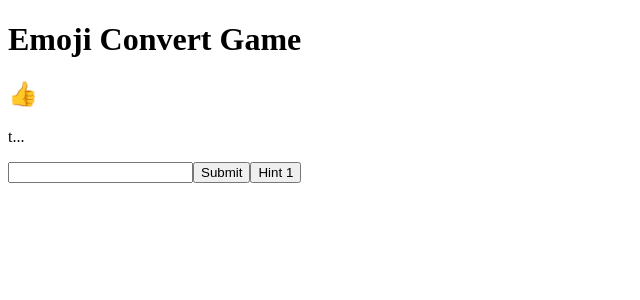
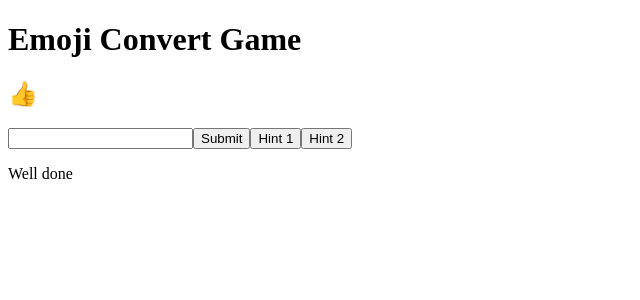
Before and after one commit to warathepj/vuejs-emoji-convert-game, a Vue app: page / in a window 1280 px wide. Both pictures are taken after a click on the button "Hint 1". Shown: the top 300 px of the page, without its empty margins (0-640 px from the left). Built offline with nearby package versions, Linux system fonts and the light colour scheme.

Commit message:
hint2 function ok

```diff
--- a/src/App.vue
+++ b/src/App.vue
@@ -4,7 +4,7 @@
     <div v-if="round < 5">
       <h2>{{ emoji }}</h2>
       <!-- <p id="hint1" v-if="!answerSubmitted">{{ hint1 }}</p> -->
-      <p id="hint1" v-if="showHint">{{ hint1 }}</p>
+
       <!-- <p>{{ genEmoji }}</p> -->
 
       <!-- <input type="text" v-model="answer" /> -->
@@ -12,9 +12,13 @@
 
       <button @click="checkAnswer">Submit</button>
       <button @click="displayHint1">Hint 1</button>
+      <button @click="displayHint2">Hint 2</button>
+      <p id="hint1" v-if="showHint">{{ hint1 }}</p>
+      <p v-if="showHint2">{{ hint2 }}</p>
       <!-- <button v-on:click="generateUniqueEmojis" v-bind:disabled="inputDisabled" v-show="showButton">Generate Unique Emojis</button> -->
-      <button v-on:click="generateUniqueEmojis"  v-show="showButton">Restart Game</button>
-
+      <button v-on:click="generateUniqueEmojis" v-show="showButton">
+        Restart Game
+      </button>
     </div>
     <div v-else>
       <h2>Game Over!</h2>
@@ -30,42 +34,71 @@ export default {
     return {
       emojis: [
         {
-          "emo": "😀",
-          "hint1": "s..."
+          emo: "😀",
+          hint1: "Facial expression",
+          hint2: "sm...",
+          "give up": "smile",
         },
         {
-          "emo": "😂",
-          "hint1": "l..."
+          emo: "😂",
+          hint1: "Sound of amusement",
+          hint2: "la...",
+          "give up": "laugh",
         },
         {
-          "emo": "🤔",
-          "hint1": "similar to Consider"
+          emo: "🤔",
+          hint1: "Similar to consider",
+          hint2: "th...",
+          "give up": "think",
         },
         {
-          "emo": "🤩",
-          "hint1": "s..."
+          emo: "🤩",
+          hint1:
+            "Celestial object that emits light and is visible in the night sky",
+          hint2: ".... eyes",
+          "give up": "star eyes",
         },
         {
-          "emo": "😎",
-          "hint1": "c..."
+          emo: "😎",
+          hint1: "Awesome",
+          hint2: "co..",
+          "give up": "cool",
         },
         {
-          "emo": "👍",
-          "hint1": "t..."
+          emo: "👍",
+          hint1: "Well done",
+          hint2: ".....s up",
+          "give up": "thumbs up",
         },
         {
-          "emo": "❤️",
-          "hint1": "t..."
+          emo: "❤️",
+          hint1:
+            "the organ in the chest that pumps blood through the circulatory system",
+          hint2: "he...",
+          "give up": "heart",
         },
         {
-          "emo": "🎉",
-          "hint1": "t..."
+          emo: "🎉",
+          hint1: "Event",
+          hint2: "pa...",
+          "give up": "party",
         },
-            "🐶", "🐱"],
+        {
+          emo: "🐶",
+          hint1: "four-legged mammal often kept as a pet, known for its loyalty and friendliness towards humans.",
+          hint2: "d.."
+        },
+        {
+          emo: "🐱",
+          hint1: "a small carnivorous mammal kept as a pet, known for its independence, grace, and agility, and often valued for its ability to hunt rodents.",
+          hint2: "c.."
+        },
+      ],
       // emojis: [
       //   {"😀"}, "😂", "🤔", "🤩", "😎", "👍", "❤️", "🎉", "🐶", "🐱"],
       emoji: "",
       hint1: "",
+      hint2: "",
       answer: "",
       score: 0,
       round: 0,
@@ -74,6 +107,7 @@ export default {
       inputDisabled: true,
       showButton: false,
       showHint: false,
+      showHint2: false,
     };
   },
   methods: {
@@ -92,7 +126,7 @@ export default {
       this.inputDisabled = false; // re-enable input field when done
       this.showButton = false;
       this.genEmoji = false;
-        console.log("genEmoji from generateUniqueEmojis() : " + this.genEmoji);
+      console.log("genEmoji from generateUniqueEmojis() : " + this.genEmoji);
     },
     displayHint1() {
       let currentEmojisIndex = this.emojis.findIndex(
@@ -100,13 +134,25 @@ export default {
       );
       this.hint1 = this.emojis[currentEmojisIndex].hint1;
       this.showHint = true;
-  setTimeout(() => {
-    this.showHint = false;
-  }, 5000);
+      setTimeout(() => {
+        this.showHint = false;
+      }, 5000);
       console.log("hint1 : " + this.hint1);
       this.genEmoji = true;
       console.log("genEmoji from displayHint1() : " + this.genEmoji);
-
+    },
+    displayHint2() {
+      let currentEmojisIndex2 = this.emojis.findIndex(
+        (item) => item.emo === this.emoji
+      );
+      this.hint2 = this.emojis[currentEmojisIndex2].hint2;
+      this.showHint2 = true;
+      setTimeout(() => {
+        this.showHint2 = false;
+      }, 5000);
+      console.log("hint2 : " + this.hint2);
+      this.genEmoji = true;
+      console.log("genEmoji from displayHint2() : " + this.genEmoji);
     },
     checkAnswer() {
       if (this.answer.toLowerCase() === this.emojiToWord(this.emoji)) {
@@ -130,13 +176,9 @@ export default {
         // ADD
         alert("You have completed all rounds.");
 
-      this.showButton = true;
-
+        this.showButton = true;
 
         this.inputDisabled = true; // disable input field
-
-
-
       }
       // this.answerSubmitted = true;
       //   console.log("answerSubmitted " + this.answerSubmitted);
```
